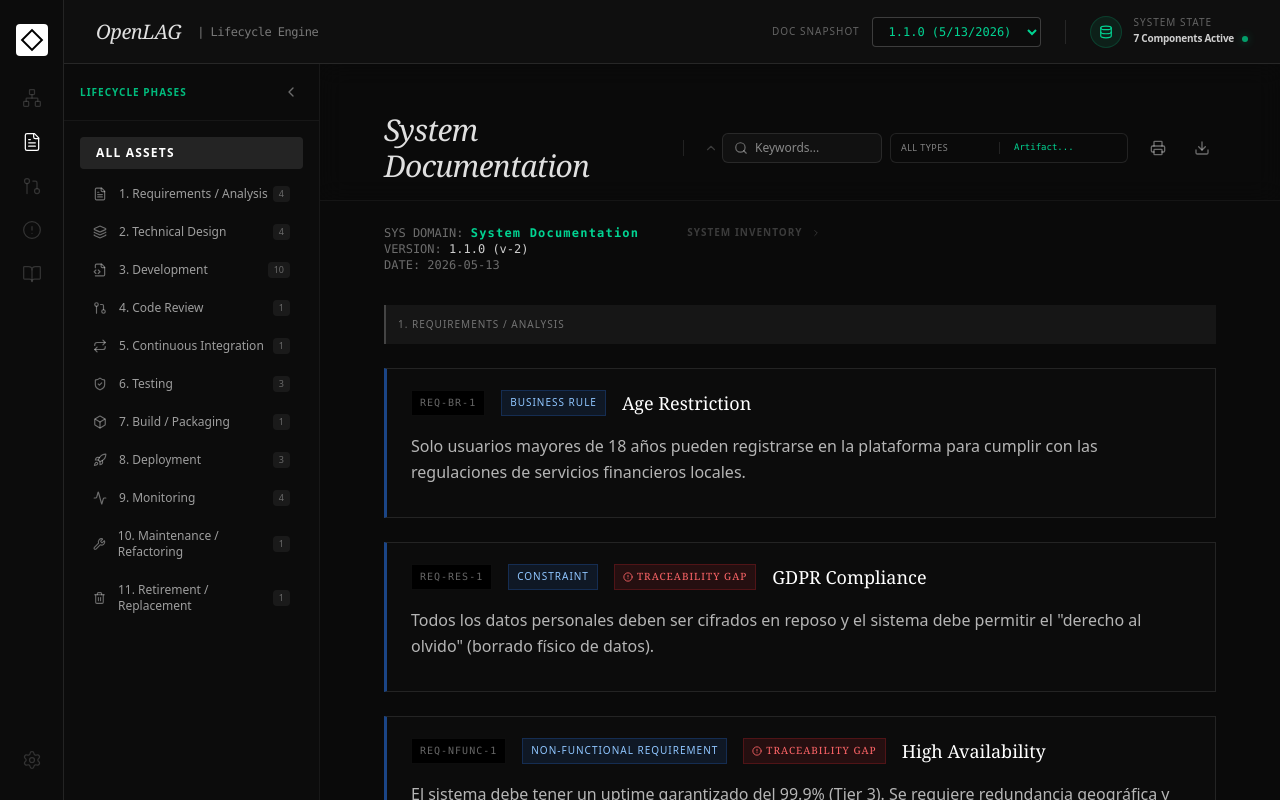
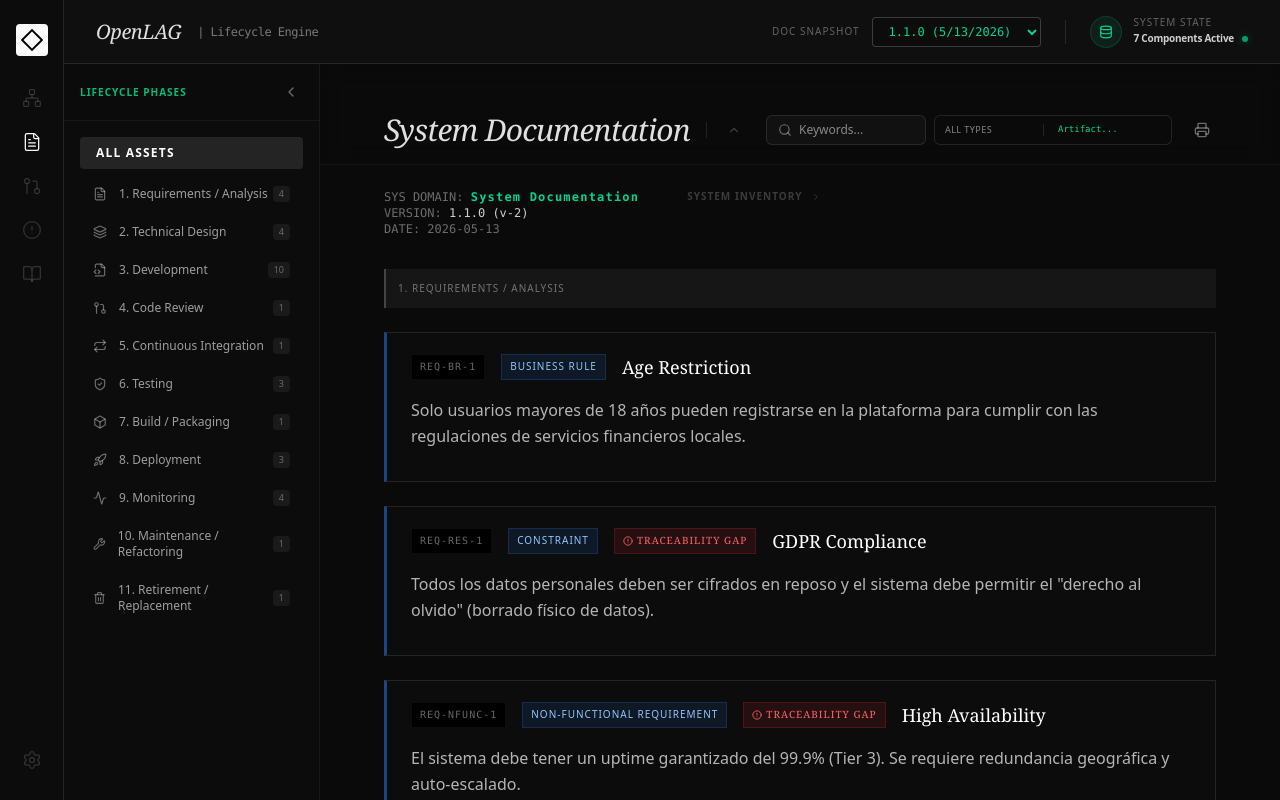
Before and after one commit to donartcha/OpenLAG, a React (Vite) app: page / in a window 1280 px wide. Both pictures are taken after a click on the button 31 px from the left and 142 px from the top of the page. Built offline with nearby package versions, Linux system fonts and the light colour scheme.

Commit message:
feat: Refactor PDF generation and adjust print styles
Remove direct jsPDF and html-to-image dependencies for PDF generation.
Update print styles to use standard margins and remove excessive padding, improving the print output for documentation.

```diff
--- a/src/components/DocumentationView.tsx
+++ b/src/components/DocumentationView.tsx
@@ -3,8 +3,6 @@ import { useStore } from '../store';
 import { Artifact, ArtifactType } from '../types';
 import { Layers, FileText, Server, FileCode2, ShieldCheck, Stethoscope, ChevronRight, Search, GitPullRequest, Repeat, Box, Rocket, Activity, Wrench, Trash2, AlertCircle, Printer, Download } from 'lucide-react';
 import { MarkdownRenderer } from './MarkdownRenderer';
-import { jsPDF } from 'jspdf';
-import { toCanvas } from 'html-to-image';
 
 interface GroupedArtifacts {
   REQUIREMENT: Artifact[];
@@ -46,62 +44,6 @@ export const DocumentationView: React.FC = () => {
   const [isHeaderMinified, setIsHeaderMinified] = useState(false);
   const [showInventory, setShowInventory] = useState(false);
   const [isImpactFocusMode, setIsImpactFocusMode] = useState(settings.defaultDocsFocusMode);
-  const [isGeneratingPdf, setIsGeneratingPdf] = useState(false);
-  const pdfContainerRef = useRef<HTMLDivElement>(null);
-
-  const handleGeneratePdf = async () => {
-    if (!pdfContainerRef.current) return;
-    try {
-      setIsGeneratingPdf(true);
-      // Wait for React to render loading state if needed, though we block UI
-      await new Promise(resolve => setTimeout(resolve, 100));
-
-      const element = pdfContainerRef.current;
-      const canvas = await toCanvas(element, {
-        pixelRatio: 2,
-        backgroundColor: '#0a0a0a',
-        width: element.scrollWidth,
-        height: element.scrollHeight,
-        filter: (node) => {
-          if (node instanceof HTMLElement && node.classList.contains('print-hidden')) {
-            return false;
-          }
-          return true;
-        },
-        style: {
-          transform: 'scale(1)',
-          transformOrigin: 'top left',
-          width: element.scrollWidth + 'px',
-          height: element.scrollHeight + 'px'
-        }
-      });
-
-      const imgData = canvas.toDataURL('image/png');
-      const pdf = new jsPDF('p', 'mm', 'a4');
-      const pdfWidth = pdf.internal.pageSize.getWidth();
-      const pdfHeight = (canvas.height * pdfWidth) / canvas.width;
-      const pageHeight = pdf.internal.pageSize.getHeight();
-
-      let heightLeft = pdfHeight;
-      let position = 0;
-
-      pdf.addImage(imgData, 'PNG', 0, position, pdfWidth, pdfHeight);
-      heightLeft -= pageHeight;
-
-      while (heightLeft >= 0) {
-        position = heightLeft - pdfHeight;
-        pdf.addPage();
-        pdf.addImage(imgData, 'PNG', 0, position, pdfWidth, pdfHeight);
-        heightLeft -= pageHeight;
-      }
-
-      pdf.save(`OpenLAG-Docs-${new Date().toISOString().split('T')[0]}.pdf`);
-    } catch (error) {
-      console.error('Error generating PDF:', error);
-    } finally {
-      setIsGeneratingPdf(false);
-    }
-  };
 
   const orphanArtifactIds = useMemo(() => {
     if (!graph) return new Set<string>();
@@ -373,7 +315,7 @@ export const DocumentationView: React.FC = () => {
       </div>
 
       <div className="flex-1 overflow-y-auto relative flex flex-col group/doc">
-        <div ref={pdfContainerRef} className="flex flex-col w-full bg-[#0a0a0a] min-h-max">
+        <div className="flex flex-col w-full bg-[#0a0a0a] min-h-max">
           {/* Minimized Header Controls */}
           <div className={`sticky top-0 z-30 transition-all duration-300 bg-[#0a0a0a]/80 backdrop-blur-md px-8 lg:px-16 border-b border-white/5 flex items-center justify-between print-hidden ${isHeaderMinified ? 'py-2' : 'py-8 pt-12 pb-4'}`}>
             <div className="flex items-center gap-4">
@@ -461,14 +403,6 @@ export const DocumentationView: React.FC = () => {
                         title="Print Native (System Print Dialog)"
                     >
                         <Printer size={16} />
-                    </button>
-                    <button
-                        onClick={handleGeneratePdf}
-                        disabled={isGeneratingPdf}
-                        className="flex items-center justify-center p-1.5 ml-2 hover:bg-white/10 rounded transition-colors text-white/40 hover:text-white print-hidden disabled:opacity-50"
-                        title="Export Document as PDF"
-                    >
-                        {isGeneratingPdf ? <Activity size={16} className="animate-spin text-emerald-400" /> : <Download size={16} />}
                     </button>
                 </div>
             </div>
--- a/src/index.css
+++ b/src/index.css
@@ -28,7 +28,7 @@
 @media print {
   @page {
     size: auto;
-    margin: 0; /* Setting 0 removes automatic browser headers/footers */
+    margin: 15mm 10mm;
   }
 
   /* Force light theme for printing to save ink */
@@ -46,7 +46,6 @@
     -webkit-print-color-adjust: exact !important;
     print-color-adjust: exact !important;
     background-color: white !important;
-    padding: 20mm 15mm !important; /* Emulate page margins */
   }
 
   [class*="border"] {
```
